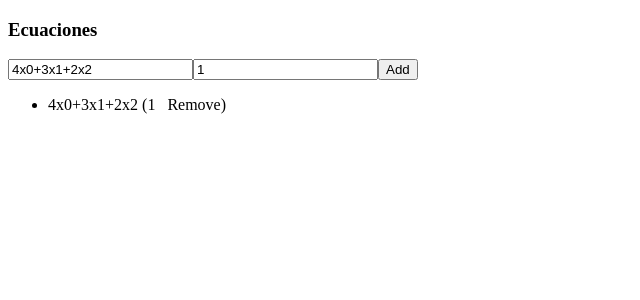
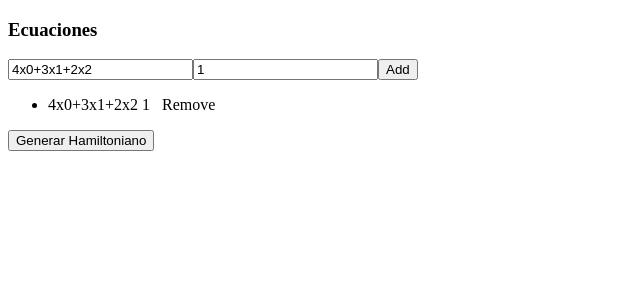
Before and after one commit to PabloGarcia123/Dise-oSw_2024, an Angular app in the folder sqe-cli/: page / in a window 1280 px wide. Both pictures are taken after a click on the button "Add". Shown: the top 300 px of the page, without its empty margins (0-640 px from the left). Built offline with nearby package versions, Linux system fonts and the light colour scheme.

Commit message:
Actualizacion codigo
Clase 12/02/2024

```diff
--- a/sqe-cli/src/app/ecuaciones/ecuaciones.component.html
+++ b/sqe-cli/src/app/ecuaciones/ecuaciones.component.html
@@ -5,9 +5,12 @@
 <button (click)="add()">Add</button>
 <br>
 
-<ul>
-  <li *ngFor="let equation of equations">
-    {{equation.eq}} ({{equation.lambda}} &nbsp;
-    <span (click)="remove(equation)">Remove</span>)
+
+<ul *ngFor="let equation of equations">
+  <li>
+    {{equation.eq}} {{equation.lambda}} &nbsp;
+    <span (click)="remove(equation)">Remove</span>
   </li>
 </ul>
+
+<button (click)="generarHamiltoniano()">Generar Hamiltoniano</button>
--- a/sqe-cli/src/app/ecuaciones/ecuaciones.component.ts
+++ b/sqe-cli/src/app/ecuaciones/ecuaciones.component.ts
@@ -20,6 +20,8 @@ export class EcuacionesComponent {
   constructor(private service: EcuacionesService) { }
 
   add() : void {
+    let copia = new Equation()
+    copia.eq = this.currentEquation.eq
     this.equations.push(this.currentEquation);
   }
 
@@ -35,10 +37,10 @@ export class EcuacionesComponent {
   generarHamiltoniano(){
     this.service.generarHamiltoniano(this.equations).subscribe(
       (response) => {
-        console.log(response);
+        alert('Hamiltoniano generado correctamente');
       },
       (error) => {
-        console.log(error);
+        alert('Error al generar el Hamiltoniano');
       }
     );
   }
```
Also changed, not shown: 1 other file (tests, documents, lock files or other folders).
